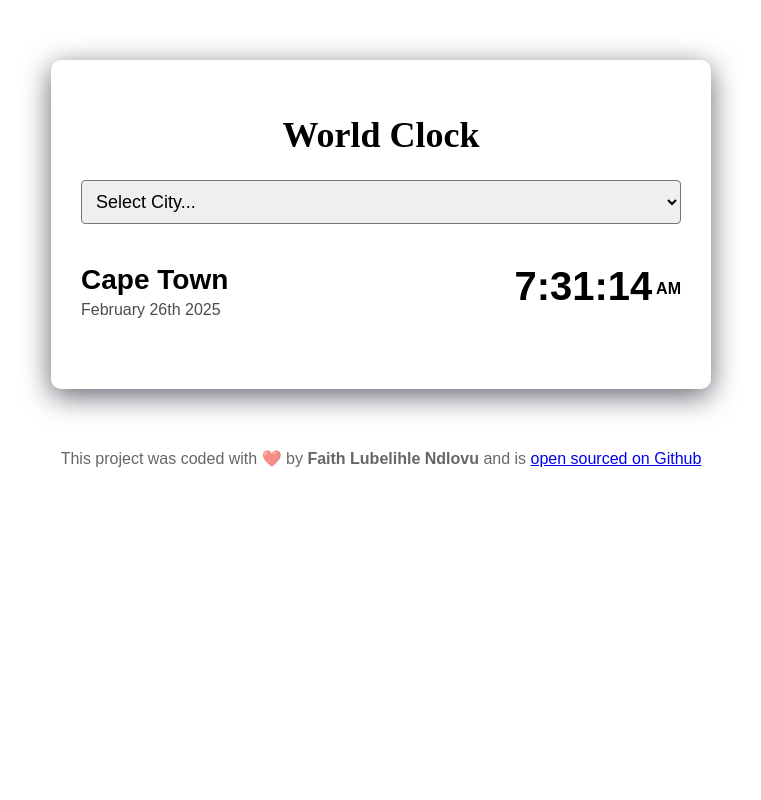
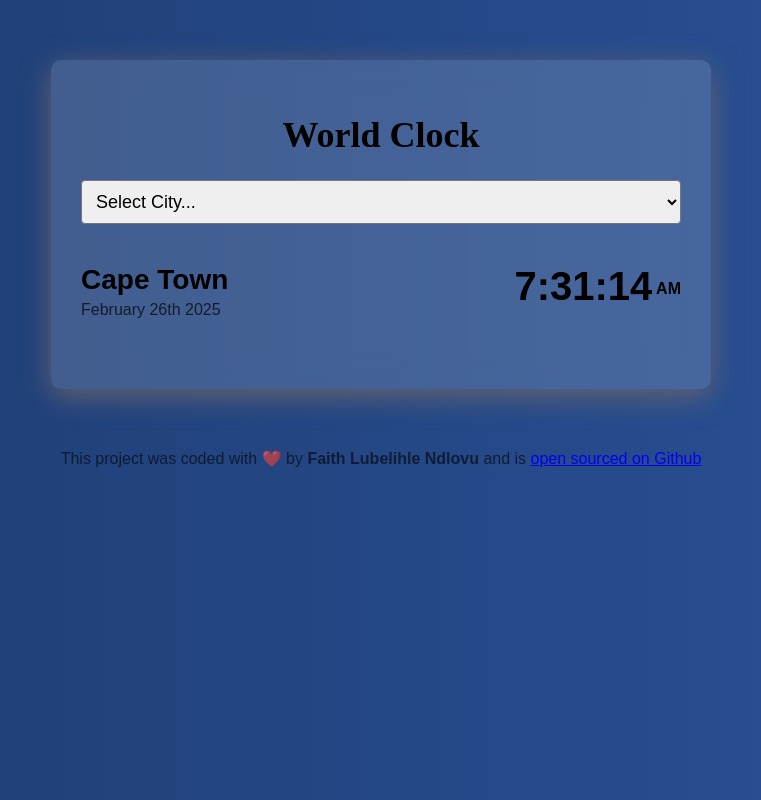
Before and after one commit to faithndlovu/world-clock, a plain HTML site: page index.html in a window 1280 px wide. Shown: the whole page, without its empty margins (259-1020 px from the left). Drawn offline with nearby package versions, Linux system fonts and the light colour scheme.

Commit message:
Update styles.css

```diff
--- a/CSS/styles.css
+++ b/CSS/styles.css
@@ -1,5 +1,5 @@
 body{
-    background-color: linear-gradient(to right, #1e3c72, #2a5298);
+    background: linear-gradient(to right, #1e3c72, #2a5298);
     font-family: sans-serif;
 }
 .container{
@@ -9,6 +9,8 @@ body{
     box-shadow:rgba(100, 100, 111, 02) 0px 7px 29px 0px;
      border-radius: 10px;
     background: rgba(255, 255, 255, 0.15);
+    backdrop-filter: blur(15px);
+    -webkit-backdrop-filter: blur(15px);
 }
 
 .city{
```
